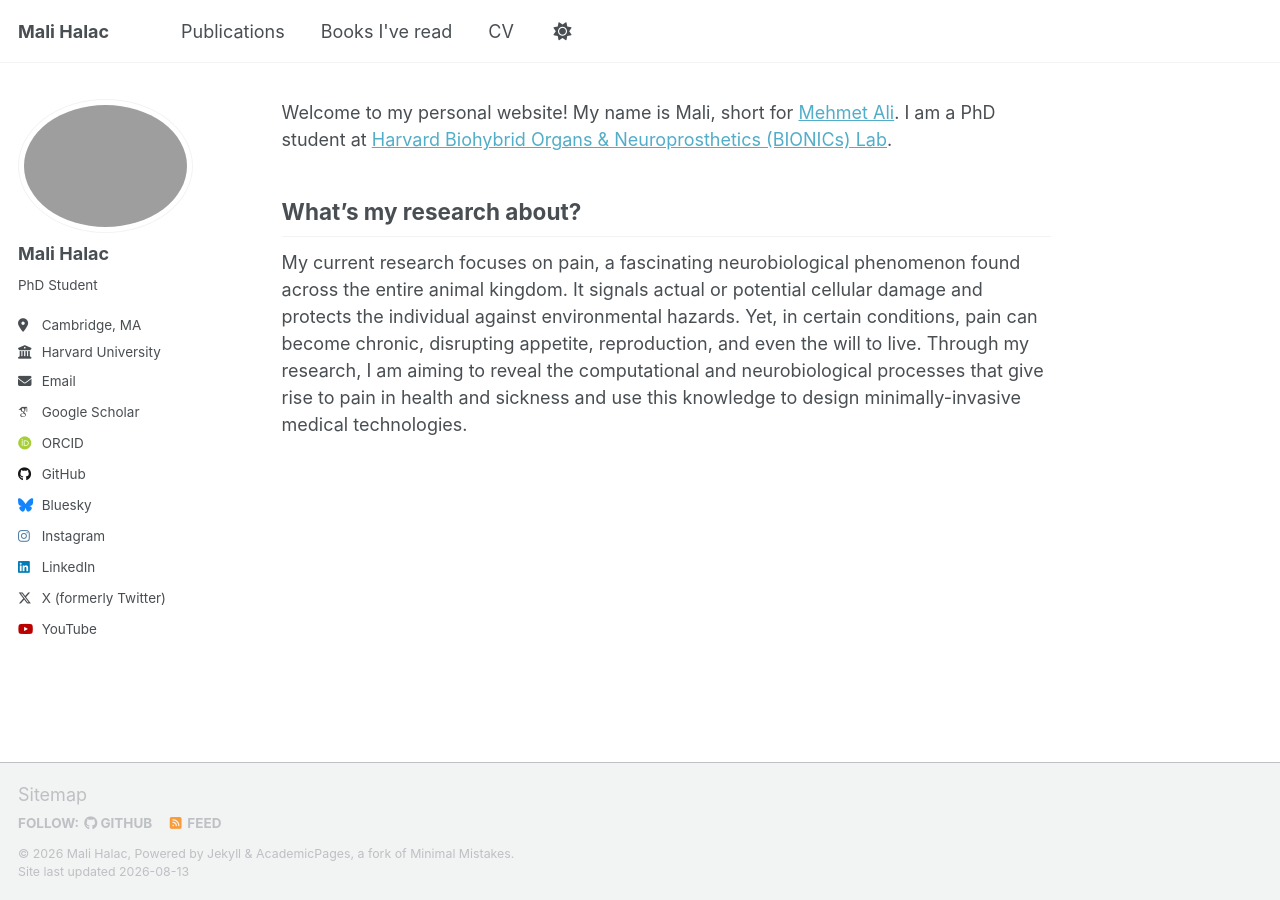
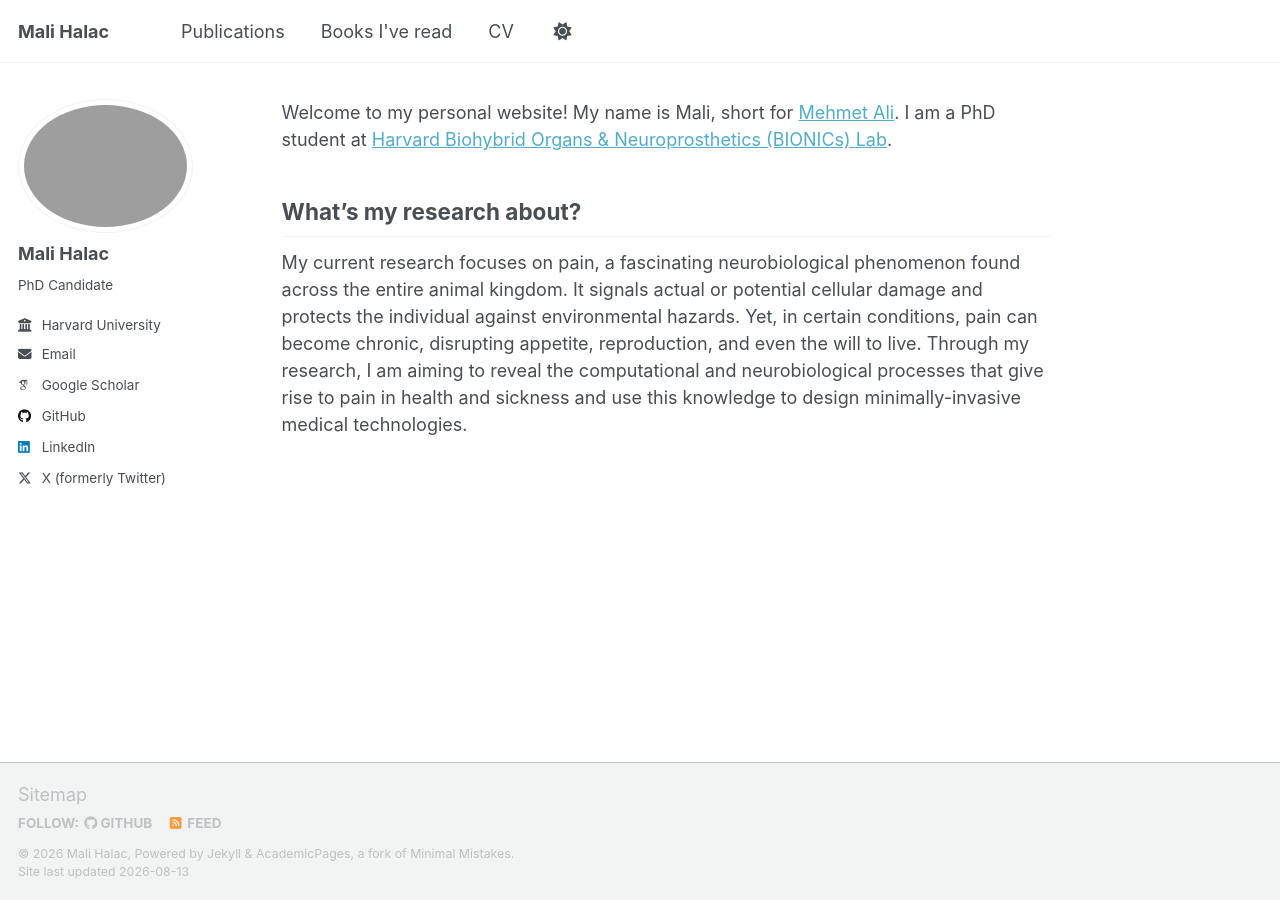
Before and after one commit to malihalac/malihalac.github.io, a Jekyll site: the page built from _pages/about.md, in a window 1280 px wide. Built offline with Jekyll 4.4.1, drawn with Linux system fonts in a browser that asks for light colours; some web fonts are replaced; a script that is not in the unit is left out.

Commit message:
20260813_2

```diff
--- a/_config.yml
+++ b/_config.yml
@@ -26,8 +26,8 @@
   avatar           : "profile.png"
   name             : "Mali Halac"
   pronouns         :
-  bio              : "PhD Student"
-  location         : "Cambridge, MA"
+  bio              : "PhD Candidate"
+  location         : # "Cambridge, MA"
   employer         : "Harvard University"
   uri              :
   email            : "mhalac@g.harvard.edu"
@@ -38,7 +38,7 @@
   googlescholar    : "https://scholar.google.com/citations?user=WkFBf6QAAAAJ&hl=en"
   inspire-hep      : # URL
   impactstory      : # URL
-  orcid            : "https://orcid.org/0009-0003-6371-3534"
+  orcid            : # "https://orcid.org/0009-0003-6371-3534"
   semantic         : # URL
   pubmed           : # URL
   researchgate     : # https://www.researchgate.net/profile/Mali-Halac?ev=hdr_xprf
@@ -54,14 +54,14 @@
 
   # Social media
   artstation       : # Username
-  bluesky          : malihalac.bsky.social
+  bluesky          : # malihalac.bsky.social
   facebook         : # Username
   flickr           : # Username
   foursquare       : # Username
   goodreads        : # Username
   google_plus      : # Username
   keybase          : # Username
-  instagram        : mali_halac/
+  instagram        : # mali_halac/
   lastfm           : # Username
   linkedin         : mali-halac/
   mastodon         : # URL
@@ -76,7 +76,7 @@
   weibo            : # Username
   wikipedia        : # Username
   xing             : # Username
-  youtube          : sweetbirdofparadise5870
+  youtube          : # sweetbirdofparadise5870
   zhihu            : # Username
 
 # Publication Category - The following the list of publication categories and their headings
```
